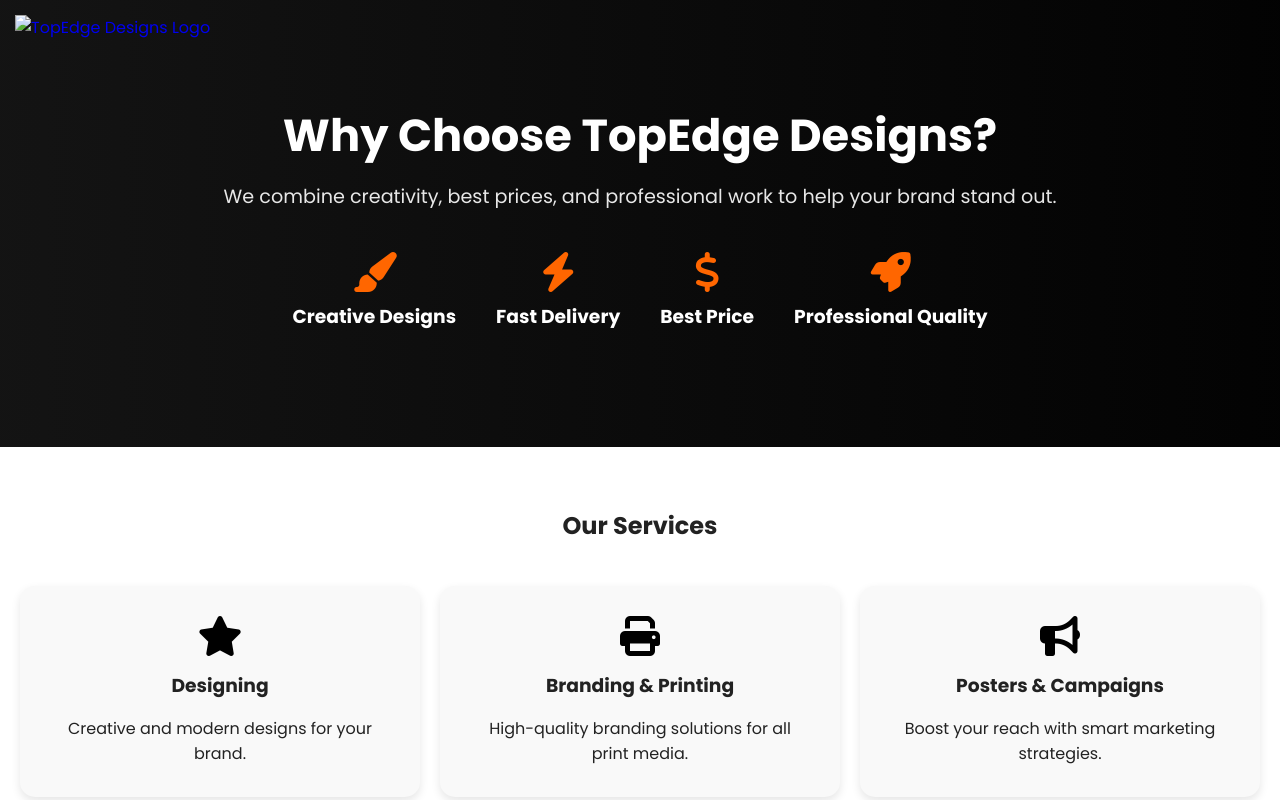
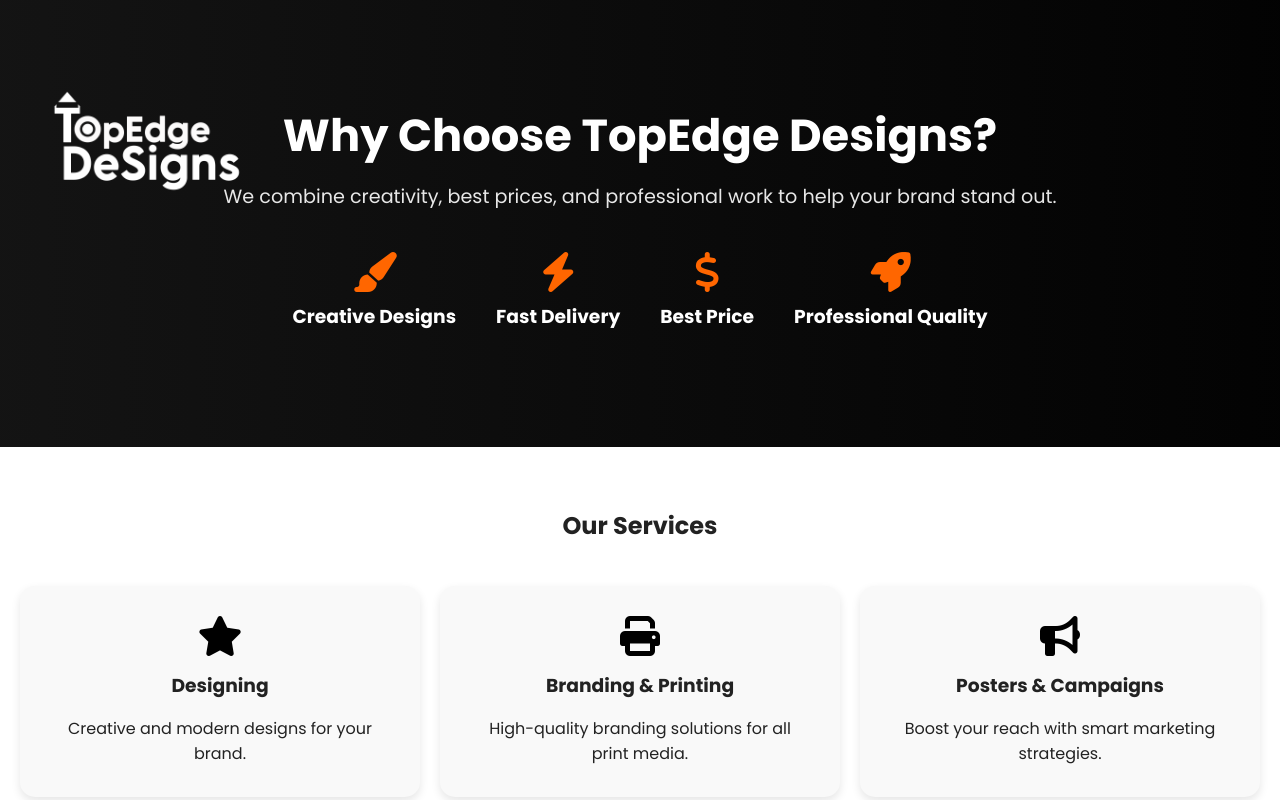
Before and after one commit to Anu-m-k/topedgedesign, a plain HTML site: page index.html in a window 1280 px wide. Shown: the top 800 px of the page. Drawn offline with Linux system fonts and the light colour scheme.

Commit message:
Update index.html

```diff
--- a/index.html
+++ b/index.html
@@ -72,7 +72,7 @@
 <body id="top">
 
 <!-- Sticky Logo -->
-<a href="#top"><img src="logo.png" alt="TopEdge Designs Logo" class="sticky-logo" id="logo"></a>
+<a href="#top"><img src="image/logo.png" alt="TopEdge Designs Logo" class="sticky-logo" id="logo"></a>
 
 <!-- Hero -->
 <section class="hero">
```
